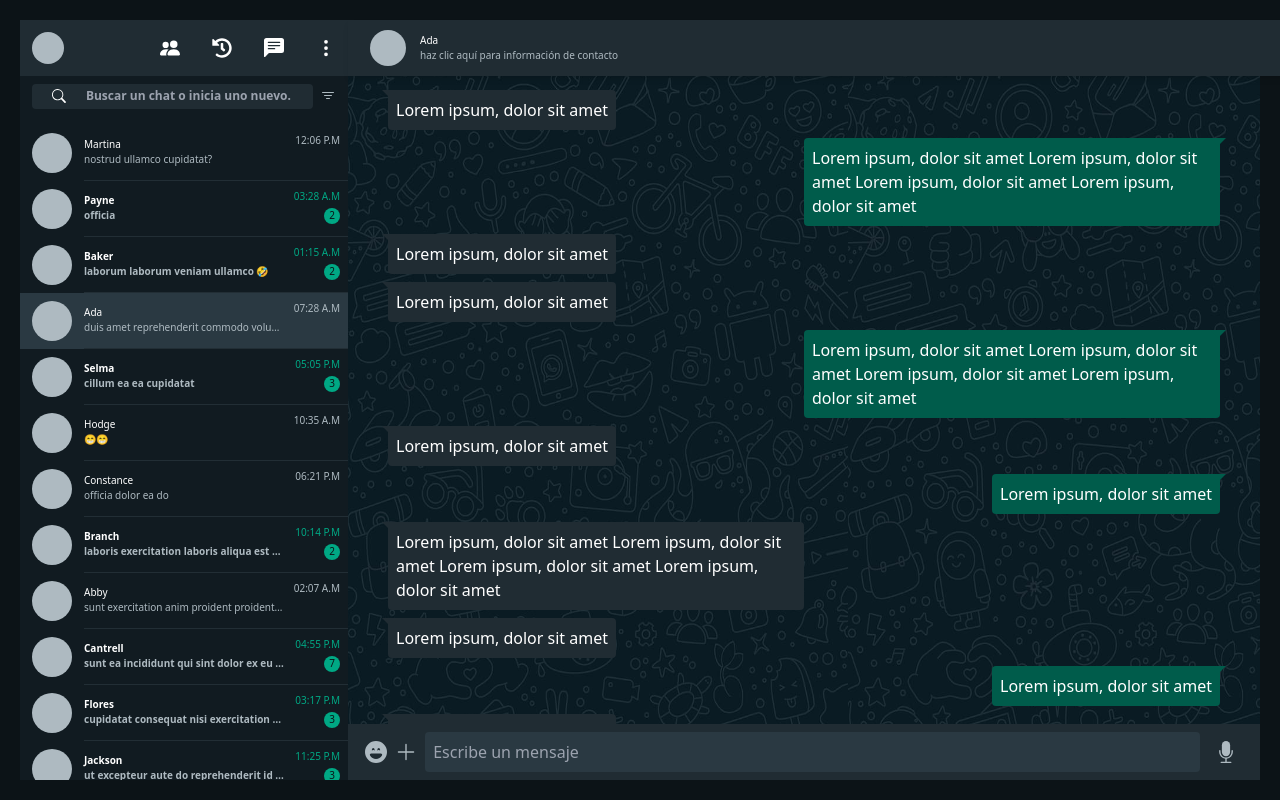
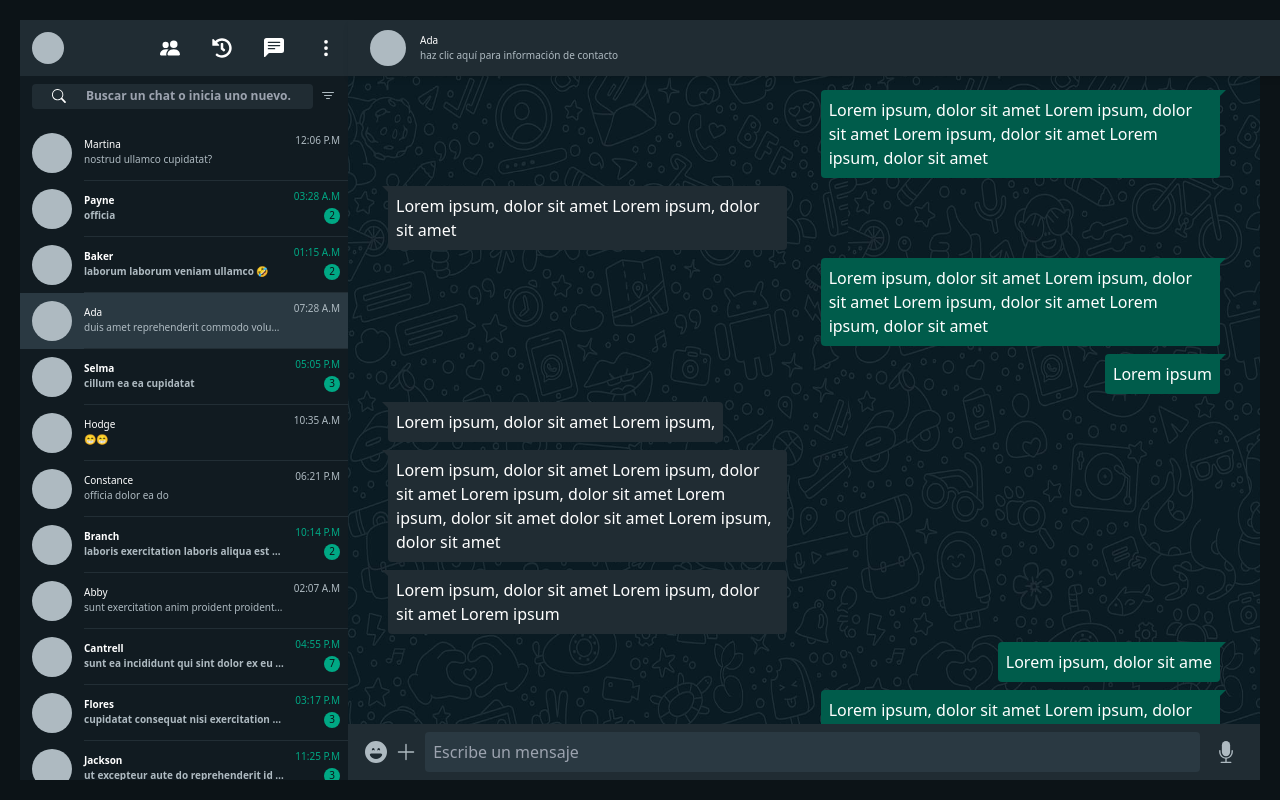
Before and after one commit to CarlosHdz7/whatsapp-ui, a React (Vite) app: page / in a window 1280 px wide. Built offline with nearby package versions, Linux system fonts and the light colour scheme.

Commit message:
:clown_face: Add mocked data for messages

```diff
--- a/src/components/MainContent/MainContent.tsx
+++ b/src/components/MainContent/MainContent.tsx
@@ -1,3 +1,4 @@
+import { MessageType, messages } from '../../data/messages';
 import InputMessageBar from './InputMessageBar/InputMessageBar';
 import Message from './MessagesContainer/Message/Message';
 import MessagesContainer from './MessagesContainer/MessagesContainer';
@@ -8,51 +9,9 @@ const MainContent = () => {
     <div className="bg-gray-25 w-full h-full text-white bg-chats bg-repeat bg-[length:500px_1000px] relative">
       <SecondaryNavbar />
       <MessagesContainer>
-        <Message />
-        <Message position='right' text="Lorem ipsum, dolor sit amet Lorem ipsum, dolor sit amet Lorem ipsum, dolor sit amet Lorem ipsum, dolor sit amet" />
-        <Message />
-        <Message />
-        <Message position='right' text="Lorem ipsum, dolor sit amet Lorem ipsum, dolor sit amet Lorem ipsum, dolor sit amet Lorem ipsum, dolor sit amet" />
-        <Message />
-        <Message position='right' />
-        <Message text="Lorem ipsum, dolor sit amet Lorem ipsum, dolor sit amet Lorem ipsum, dolor sit amet Lorem ipsum, dolor sit amet" />
-        <Message />
-        <Message position='right' />
-        <Message />
-        <Message position='right' />
-        <Message />
-        <Message />
-        <Message position='right' />
-        <Message />
-        <Message position='right' />
-        <Message />
-        <Message />
-        <Message position='right' />
-        <Message />
-        <Message position='right' />
-        <Message />
-        <Message />
-        <Message position='right' />
-        <Message />
-        <Message position='right' />
-        <Message />
-        <Message />
-        <Message position='right' />
-        <Message />
-        <Message position='right' />
-        <Message />
-        <Message />
-        <Message position='right' />
-        <Message />
-        <Message position='right' />
-        <Message />
-        <Message />
-        <Message position='right' />
-        <Message />
-        <Message position='right' />
-        <Message />
-        <Message />
-        <Message position='right' />
+        {messages.map(({ text, position }: MessageType) => (
+          <Message text={text} position={position} />
+        ))}
       </MessagesContainer>
       <InputMessageBar />
     </div>
--- a/src/components/MainContent/MessagesContainer/Message/Message.tsx
+++ b/src/components/MainContent/MessagesContainer/Message/Message.tsx
@@ -6,7 +6,7 @@ type MessageProps = {
 const Message = ({ position = 'left', text = "Lorem ipsum, dolor sit amet" }: MessageProps) => {
 
   const messageClassContainer = `relative w-full flex mb-2  ${position == 'left' ? 'justify-start' : 'justify-end'}`;
-  const messageText = position === 'left' ? "bg-gray-50 text-white p-2 rounded max-w-[50%]" : "max-w-[50%] bg-secondary text-white p-2 rounded"
+  const messageText = position === 'left' ? "bg-gray-50 text-white p-2 rounded max-w-[48%]" : "max-w-[48%] bg-secondary text-white p-2 rounded"
 
   const leftTriangle = "absolute w-0 h-0 border-8 border-solid border-transparent border-t-gray-50 top-0 left-[-6px]";
   const rightTriangle = "absolute w-0 h-0 border-8 border-solid border-transparent border-t-secondary top-0 right-[-6px]";
--- /dev/null
+++ b/src/data/messages.ts
@@ -0,0 +1,194 @@
+export type MessageType  = {
+  position: 'left' | 'right',
+  text: string
+}
+
+export const messages: MessageType[] = [
+  {
+    position: 'right',
+    text: 'Lorem ipsum, dolor sit amet Lorem ipsum, dolor sit amet Lorem ipsum, dolor sit amet Lorem ipsum, dolor sit amet'
+  },
+    {
+    position: 'left',
+    text: 'Lorem ipsum, dolor sit amet Lorem ipsum, dolor sit amet'
+  },
+    {
+    position: 'right',
+    text: 'Lorem ipsum, dolor sit amet Lorem ipsum, dolor sit amet Lorem ipsum, dolor sit amet Lorem ipsum, dolor sit amet'
+  },
+    {
+    position: 'right',
+    text: 'Lorem ipsum'
+  },
+    {
+    position: 'left',
+    text: 'Lorem ipsum, dolor sit amet Lorem ipsum, '
+  },
+    {
+    position: 'left',
+    text: 'Lorem ipsum, dolor sit amet Lorem ipsum, dolor sit amet Lorem ipsum, dolor sit amet Lorem ipsum, dolor sit amet dolor sit amet Lorem ipsum, dolor sit amet'
+  },
+    {
+    position: 'left',
+    text: 'Lorem ipsum, dolor sit amet Lorem ipsum, dolor sit amet Lorem ipsum'
+  },
+    {
+    position: 'right',
+    text: 'Lorem ipsum, dolor sit ame'
+  },
+    {
+    position: 'right',
+    text: 'Lorem ipsum, dolor sit amet Lorem ipsum, dolor sit amet Lorem ipsum, dolor sit amet Lorem ipsum, dolor sit'
+  },
+    {
+    position: 'right',
+    text: 'Lorem ipsum, dolor sit amet'
+  },
+    {
+    position: 'left',
+    text: 'Lorem ipsum, dolor sit amet Lorem ipsum'
+  },
+    {
+    position: 'right',
+    text: 'Lorem ipsum, dolor sit amet Lorem ipsum, dolor sit amet'
+  },
+    {
+    position: 'left',
+    text: 'Lorem ipsum, dolor sit amet Lorem ipsum, dolor sit amet Lorem ipsum, dolor sit amet Lorem ipsum, dolor sit amet'
+  },
+    {
+    position: 'right',
+    text: 'Lorem'
+  },
+    {
+    position: 'right',
+    text: 'Lorem ipsum, dolor sit amet Lorem ipsum, dolor sit amet Lorem ipsum, dolor sit amet Lorem ipsum, dolor sit amet'
+  },
+    {
+    position: 'left',
+    text: 'Lorem ipsum, dolor sit amet Lorem ipsum, dolor sit amet Lorem ipsum, dolor sit amet'
+  },
+    {
+    position: 'left',
+    text: 'Lorem ipsum, dolor sit amet'
+  } , {
+    position: 'right',
+    text: 'Lorem ipsum, dolor sit amet Lorem ipsum, dolor sit amet Lorem ipsum, dolor sit amet Lorem ipsum, dolor sit amet'
+  },
+    {
+    position: 'left',
+    text: 'Lorem ipsum, dolor sit amet Lorem ipsum, dolor sit amet'
+  },
+    {
+    position: 'right',
+    text: 'Lorem ipsum, dolor sit amet Lorem ipsum, dolor sit amet Lorem ipsum, dolor sit amet Lorem ipsum, dolor sit amet'
+  },
+    {
+    position: 'right',
+    text: 'Lorem ipsum'
+  },
+    {
+    position: 'left',
+    text: 'Lorem ipsum, dolor sit amet Lorem ipsum, '
+  },
+    {
+    position: 'right',
+    text: 'Lorem ipsum, dolor sit amet Lorem ipsum, dolor sit amet Lorem ipsum, dolor sit amet Lorem ipsum, dolor sit amet dolor sit amet Lorem ipsum, dolor sit amet'
+  },
+    {
+    position: 'left',
+    text: 'Lorem ipsum, dolor sit amet Lorem ipsum, dolor sit amet Lorem ipsum'
+  },
+    {
+    position: 'right',
+    text: 'Lorem ipsum, dolor sit ame'
+  },
+    {
+    position: 'right',
+    text: 'Lorem ipsum, dolor sit amet Lorem ipsum, dolor sit amet Lorem ipsum, dolor sit amet Lorem ipsum, dolor sit'
+  },
+    {
+    position: 'right',
+    text: 'Lorem ipsum, dolor sit amet'
+  },
+    {
+    position: 'right',
+    text: 'Lorem ipsum, dolor sit amet Lorem ipsum, dolor sit amet Lorem ipsum, dolor sit amet Lorem ipsum, dolor sit amet'
+  },
+    {
+    position: 'left',
+    text: 'Lorem ipsum, dolor sit amet Lorem ipsum, dolor sit amet'
+  },
+    {
+    position: 'right',
+    text: 'Lorem ipsum, dolor sit amet Lorem ipsum, dolor sit amet Lorem ipsum, dolor sit amet Lorem ipsum, dolor sit amet'
+  },
+    {
+    position: 'right',
+    text: 'Lorem ipsum'
+  },
+    {
+    position: 'left',
+    text: 'Lorem ipsum, dolor sit amet Lorem ipsum, '
+  },
+    {
+    position: 'right',
+    text: 'Lorem ipsum, dolor sit amet Lorem ipsum, dolor sit amet Lorem ipsum, dolor sit amet Lorem ipsum, dolor sit amet dolor sit amet Lorem ipsum, dolor sit amet'
+  },
+    {
+    position: 'left',
+    text: 'Lorem ipsum, dolor sit amet Lorem ipsum, dolor sit amet Lorem ipsum'
+  },
+    {
+    position: 'right',
+    text: 'Lorem ipsum, dolor sit ame'
+  },
+    {
+    position: 'right',
+    text: 'Lorem ipsum, dolor sit amet Lorem ipsum, dolor sit amet Lorem ipsum, dolor sit amet Lorem ipsum, dolor sit'
+  },
+    {
+    position: 'right',
+    text: 'Lorem ipsum, dolor sit amet'
+  },
+    {
+    position: 'right',
+    text: 'Lorem ipsum, dolor sit amet Lorem ipsum, dolor sit amet Lorem ipsum, dolor sit amet Lorem ipsum, dolor sit amet'
+  },
+    {
+    position: 'left',
+    text: 'Lorem ipsum, dolor sit amet Lorem ipsum, dolor sit amet'
+  },
+    {
+    position: 'right',
+    text: 'Lorem ipsum, dolor sit amet Lorem ipsum, dolor sit amet Lorem ipsum, dolor sit amet Lorem ipsum, dolor sit amet'
+  },
+    {
+    position: 'right',
+    text: 'Lorem ipsum'
+  },
+    {
+    position: 'left',
+    text: 'Lorem ipsum, dolor sit amet Lorem ipsum, '
+  },
+    {
+    position: 'right',
+    text: 'Lorem ipsum, dolor sit amet Lorem ipsum, dolor sit amet Lorem ipsum, dolor sit amet Lorem ipsum, dolor sit amet dolor sit amet Lorem ipsum, dolor sit amet'
+  },
+    {
+    position: 'left',
+    text: 'Lorem ipsum, dolor sit amet Lorem ipsum, dolor sit amet Lorem ipsum'
+  },
+    {
+    position: 'right',
+    text: 'Lorem ipsum, dolor sit ame'
+  },
+    {
+    position: 'right',
+    text: 'Lorem ipsum, dolor sit amet Lorem ipsum, dolor sit amet Lorem ipsum, dolor sit amet Lorem ipsum, dolor sit'
+  },
+    {
+    position: 'right',
+    text: 'Lorem ipsum, dolor sit amet'
+  },
+]
```
